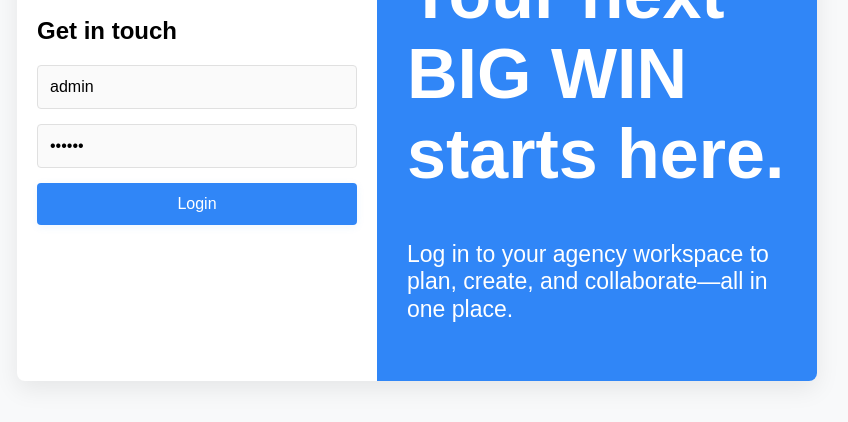
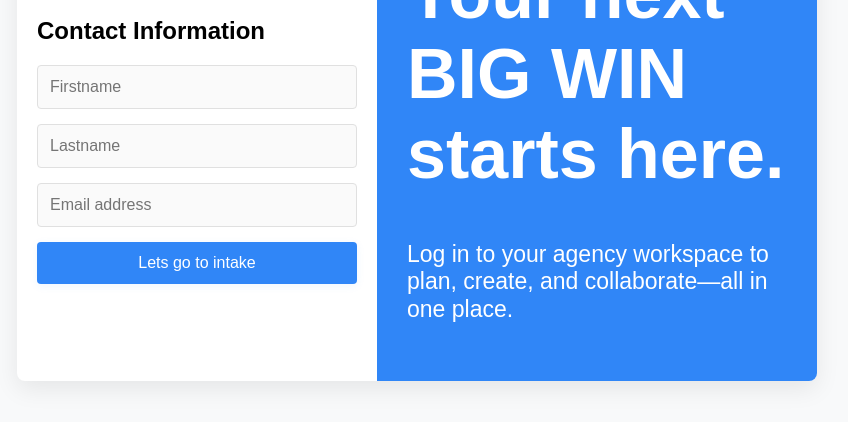
Before and after one commit to Indraeka/agency, a plain HTML site: page index.html in a window 1280 px wide. Shown: the part 276-698 px from the top of the page, without its empty margins (223-1071 px from the left). Drawn offline with Linux system fonts and the light colour scheme; a web font is replaced by a local one.

Commit message:
Update index.html

```diff
--- a/index.html
+++ b/index.html
@@ -10,12 +10,13 @@
 <body>
     <div class="container">
         <div class="contact-wrapper">
-            <form class="contact-form" id="loginForm">
+            <form class="contact-form" id="registrationForm">
                 <img src="Alogo.png" alt="Logo" class="logo-img">
-                <h2>Get in touch</h2>
-                <input type="text" name="username" placeholder="User name" required>
-                <input type="password" name="password" placeholder="Password" required>
-                <button type="submit">Login</button>
+                <h2>Contact Information</h2>
+                <input type="text" name="firstname" placeholder="Firstname" required>
+                <input type="text" name="lastname" placeholder="Lastname" required>
+                <input type="email" name="email" placeholder="Email address" required>
+                <button type="submit">Lets go to intake</button>
             </form>
             <div class="contact-info">
                 <h1>Your next <br>BIG WIN</br> starts here.</h1>
```
